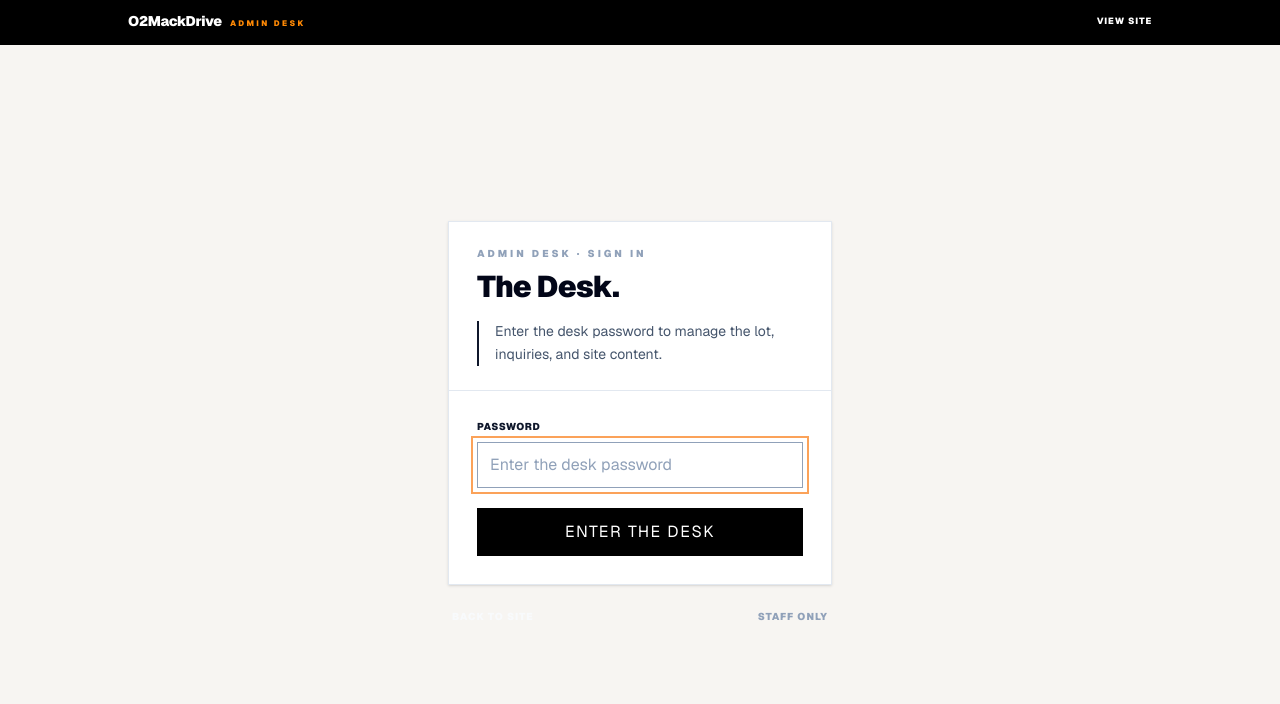
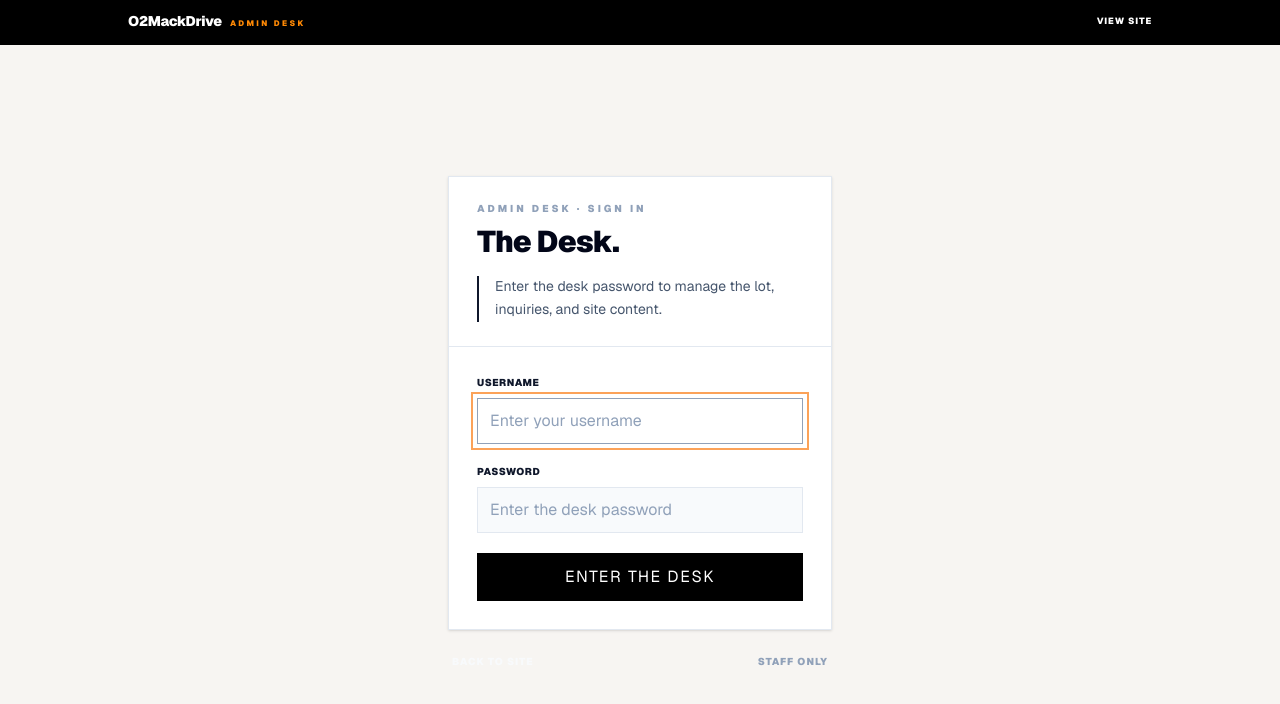
Before and after one commit to Jdomelaurente/o2mackdrive-branding, a Next.js app: page /admin/login in a window 1280 px wide. Shown: the top 704 px of the page. Built offline with nearby package versions, Linux system fonts and the light colour scheme.

Commit message:
Add username to admin login and add admin/btn visual tweaks

```diff
--- a/src/app/admin/login/page.tsx
+++ b/src/app/admin/login/page.tsx
@@ -13,6 +13,7 @@ function nextPath(raw: string | null): string | null {
 export default function AdminLoginPage() {
   const router = useRouter();
 
+  const [username, setUsername] = useState("");
   const [password, setPassword] = useState("");
   const [busy, setBusy] = useState(false);
   const [error, setError] = useState("");
@@ -25,7 +26,7 @@ export default function AdminLoginPage() {
       const res = await fetch("/api/admin/login", {
         method: "POST",
         headers: { "Content-Type": "application/json" },
-        body: JSON.stringify({ password }),
+        body: JSON.stringify({ username, password }),
       });
       const data = await res.json();
       if (!res.ok) throw new Error(data.error ?? "Login failed");
@@ -82,11 +83,25 @@ export default function AdminLoginPage() {
               ) : null}
 
               <label className="grid gap-2">
+                <Label>Username</Label>
+                <input
+                  type="text"
+                  required
+                  autoFocus
+                  autoComplete="username"
+                  value={username}
+                  onChange={(e) => setUsername(e.target.value)}
+                  disabled={busy}
+                  placeholder="Enter your username"
+                  className={inputClass}
+                />
+              </label>
+
+              <label className="grid gap-2">
                 <Label>Password</Label>
                 <input
                   type="password"
                   required
-                  autoFocus
                   autoComplete="current-password"
                   value={password}
                   onChange={(e) => setPassword(e.target.value)}
--- a/src/app/api/admin/login/route.ts
+++ b/src/app/api/admin/login/route.ts
@@ -3,11 +3,18 @@ import { safeEqual, sessionCookieOptions, SESSION_COOKIE, signSession } from "@/
 
 export async function POST(request: Request) {
   const body = await request.json().catch(() => ({}));
+  const username = typeof body.username === "string" ? body.username : "";
   const password = typeof body.password === "string" ? body.password : "";
-  const expected = process.env.ADMIN_PASSWORD ?? "";
+  const expectedUsername = process.env.ADMIN_USERNAME ?? "";
+  const expectedPassword = process.env.ADMIN_PASSWORD ?? "";
 
-  if (!expected || !password || !safeEqual(password, expected)) {
-    return NextResponse.json({ error: "Invalid password" }, { status: 401 });
+  if (
+    !expectedUsername ||
+    !expectedPassword ||
+    !safeEqual(username, expectedUsername) ||
+    !safeEqual(password, expectedPassword)
+  ) {
+    return NextResponse.json({ error: "Invalid username or password" }, { status: 401 });
   }
 
   const response = NextResponse.json({ ok: true });
--- a/src/components/admin/AdminSidebar.tsx
+++ b/src/components/admin/AdminSidebar.tsx
@@ -36,9 +36,9 @@ function NavLink({
   return (
     <Link
       href={href}
-      className={`px-4 py-2.5 text-[11px] font-black uppercase tracking-[0.22em] transition ${
+      className={`block px-4 py-2.5 text-[11px] font-black uppercase tracking-[0.22em] transition ${
         active
-          ? "bg-white text-black"
+          ? "bg-white !text-black"
           : "text-white/60 hover:bg-white/5 hover:text-white"
       }`}
     >
@@ -141,7 +141,7 @@ export function AdminSidebar() {
                 href={item.href}
                 className={`whitespace-nowrap px-3 py-1.5 text-[9px] font-black uppercase tracking-[0.18em] transition ${
                   item.match(pathname)
-                    ? "bg-white text-black"
+                    ? "bg-white !text-black"
                     : "bg-white/10 text-white/70"
                 }`}
               >
--- a/src/components/admin/ui.tsx
+++ b/src/components/admin/ui.tsx
@@ -8,7 +8,7 @@ export const selectClass = inputClass;
 export const btnPrimary =
   "inline-flex items-center justify-center gap-2 bg-black px-6 py-3 text-[10px] font-black uppercase tracking-widest text-white transition hover:bg-slate-900 disabled:cursor-not-allowed disabled:opacity-40 cursor-pointer";
 export const btnOutline =
-  "inline-flex items-center justify-center gap-2 border border-slate-200 bg-white px-6 py-3 text-[10px] font-bold uppercase tracking-widest text-slate-700 transition hover:bg-slate-50 disabled:cursor-not-allowed disabled:opacity-40 cursor-pointer";
+  "inline-flex items-center justify-center gap-2 border border-slate-200 bg-white px-6 py-3 text-[10px] font-bold uppercase tracking-widest !text-black transition hover:bg-slate-50 disabled:cursor-not-allowed disabled:opacity-40 cursor-pointer";
 export const btnDanger =
   "inline-flex items-center justify-center gap-2 border border-red-200 bg-white px-6 py-3 text-[10px] font-bold uppercase tracking-widest text-red-600 transition hover:bg-red-50 disabled:cursor-not-allowed disabled:opacity-40 cursor-pointer";
 
```
